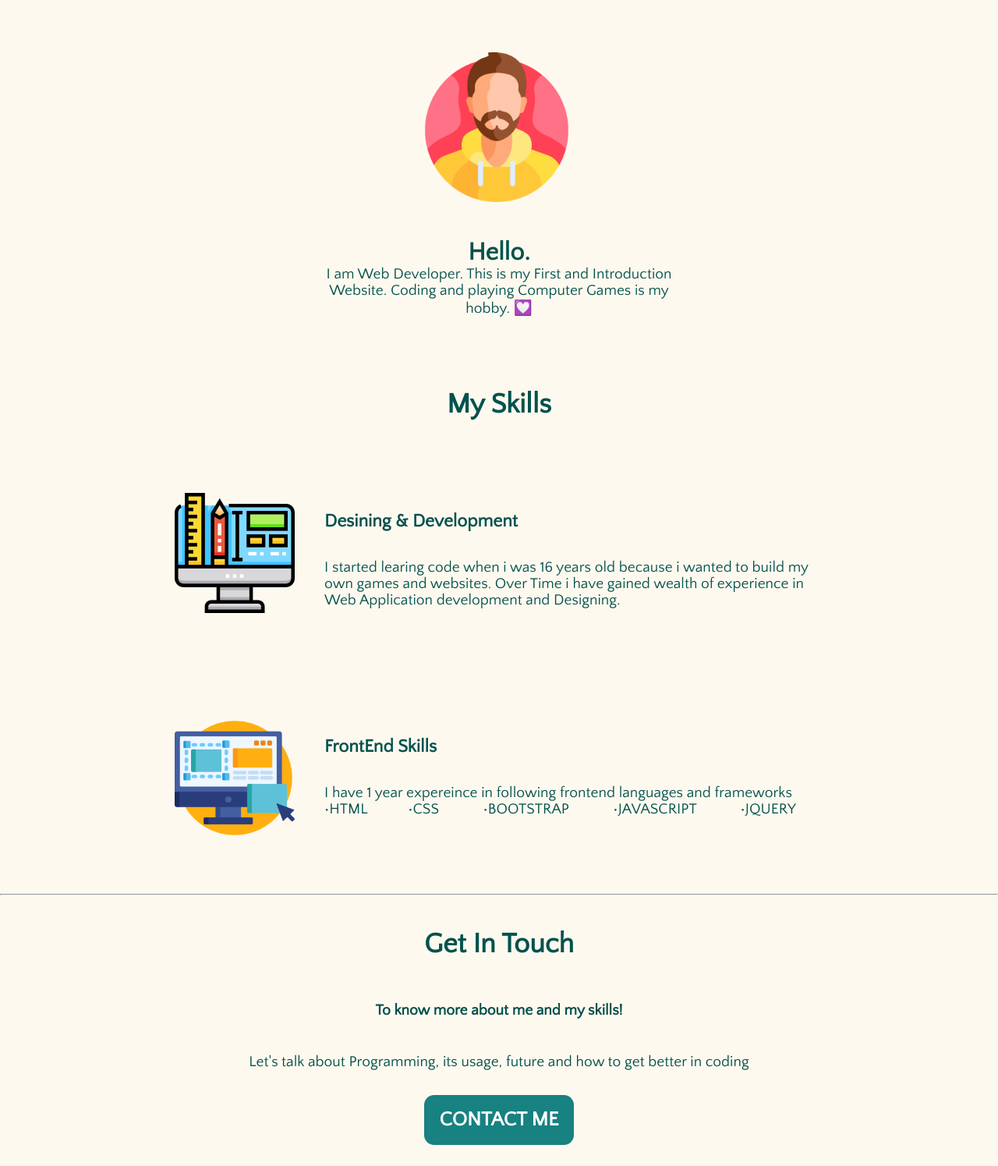
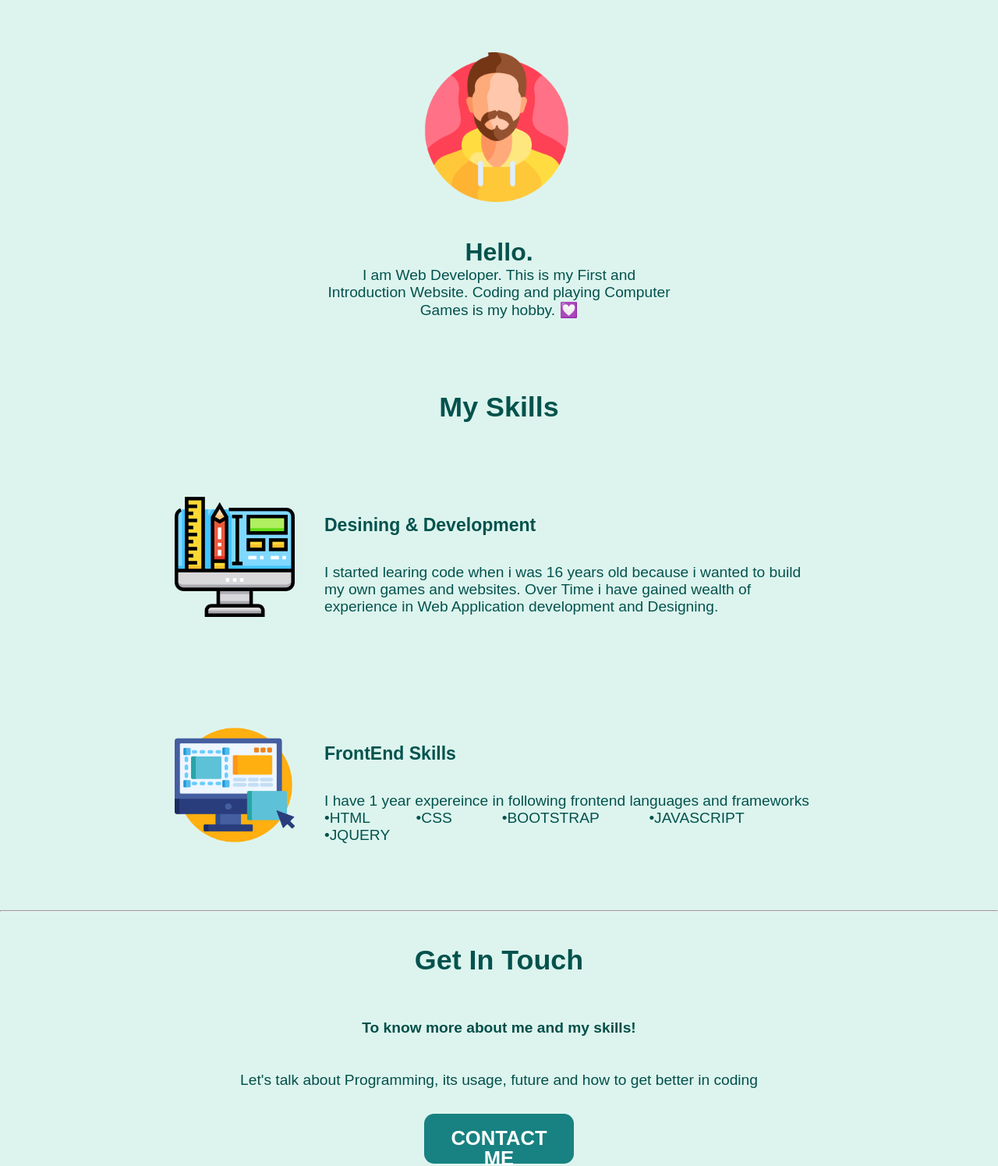
Before and after one commit to Meer-Dev/PROJECT-3-CSS, a plain HTML site: page index.html in a window 1280 px wide. Shown: the part 615-2110 px from the top of the page at 78% size. Drawn offline with Linux system fonts and the light colour scheme; a web font is replaced by a local one.

Commit message:
Update style.css

```diff
--- a/css/style.css
+++ b/css/style.css
@@ -2,7 +2,7 @@ body{
     text-align: center;
     margin: 0%;
 
-    background-color: #FEF9EF;
+    background-color: #ddf4ee;
     text-align: center;
 
 
@@ -40,13 +40,13 @@ body,head{
     color: #ddf1ef;
     text-shadow: 0 0 3px #024f49, 0 0 5px #024f49;
     font-size: 3vw;
-    font-family: 'Quattrocento Sans', sans-serif;
+    font-family: 'Rubik', sans-serif;
     position: absolute;
 }
 .gg{
     text-align: center;
     font-size: 1.5vw;
-    font-family: 'Quattrocento Sans', sans-serif;
+    font-family: 'Rubik', sans-serif;
     padding: 1vw;
     color: #024f49;
     text-shadow: cornsilk;
@@ -66,7 +66,7 @@ body,head{
     height: 2vw;
     line-height: 2vw;
     color: #FFFFFF;
-    font-family: 'Quattrocento Sans', sans-serif;
+    font-family: 'Rubik', sans-serif;
     width: 12vw;
     font-size: 2vw;
     font-weight: 700;
@@ -94,7 +94,7 @@ body,head{
 .g{
     text-align: center;
     font-size: 2.8vw;
-    font-family: 'Quattrocento Sans', sans-serif;
+    font-family: 'Rubik', sans-serif;
     padding: 1vw;
     color: #03524d;
     text-shadow: cornsilk;
@@ -106,14 +106,14 @@ body,head{
 .fotter-link{
     text-align: center;
     font-size: 1.5vw;
-    font-family: 'Quattrocento Sans', sans-serif;
+    font-family: 'Rubik', sans-serif;
     padding: 1vw;
     color: #03524d;
     text-shadow: cornsilk;
 }
 .myskills{
     font-size: 2.8vw;
-    font-family: 'Quattrocento Sans', sans-serif;
+    font-family: 'Rubik', sans-serif;
     /* margin-bottom: 10%; */
     color: #03524d;
     text-shadow: cornsilk;
@@ -128,7 +128,7 @@ body,head{
 }
 .f{
     font-size: 1.8vw;
-    font-family: 'Quattrocento Sans', sans-serif;
+    font-family: 'Rubik', sans-serif;
     text-align: left;
     /* margin-top: 10%; */
     color: #03524d;
@@ -137,7 +137,7 @@ body,head{
 }
 .p{
     font-size: 1.5vw;
-    font-family: 'Quattrocento Sans', sans-serif;
+    font-family: 'Rubik', sans-serif;
     text-align: left;
     padding: 1vw;
     color: #03524d;
@@ -147,7 +147,7 @@ body,head{
 }
 .hh{
     font-size: 2.5vw;
-    font-family: 'Quattrocento Sans', sans-serif;
+    font-family: 'Rubik', sans-serif;
     text-align: center;
     padding-top: 1vw;
     color: #03524d;
@@ -159,7 +159,7 @@ body,head{
 .pp{
     font-size: 1.5vw;
     width: 50%;
-    font-family: 'Quattrocento Sans', sans-serif;
+    font-family: 'Rubik', sans-serif;
     text-align: center;
     padding-bottom: 5vw;
     color: #03524d;
@@ -220,7 +220,7 @@ img{
 }
 .profile{
     font-size: 2vw;
-    font-family: 'Quattrocento Sans', sans-serif;
+    font-family: 'Rubik', sans-serif;
 }
 .middle-container{
     overflow: auto;
@@ -238,5 +238,5 @@ img{
     margin-right: 5vw;
     margin-left: 5vw;
     font-size: 1.5vw;
-    font-family: 'Quattrocento Sans', sans-serif;
+    font-family: 'Rubik', sans-serif;
 }
```
